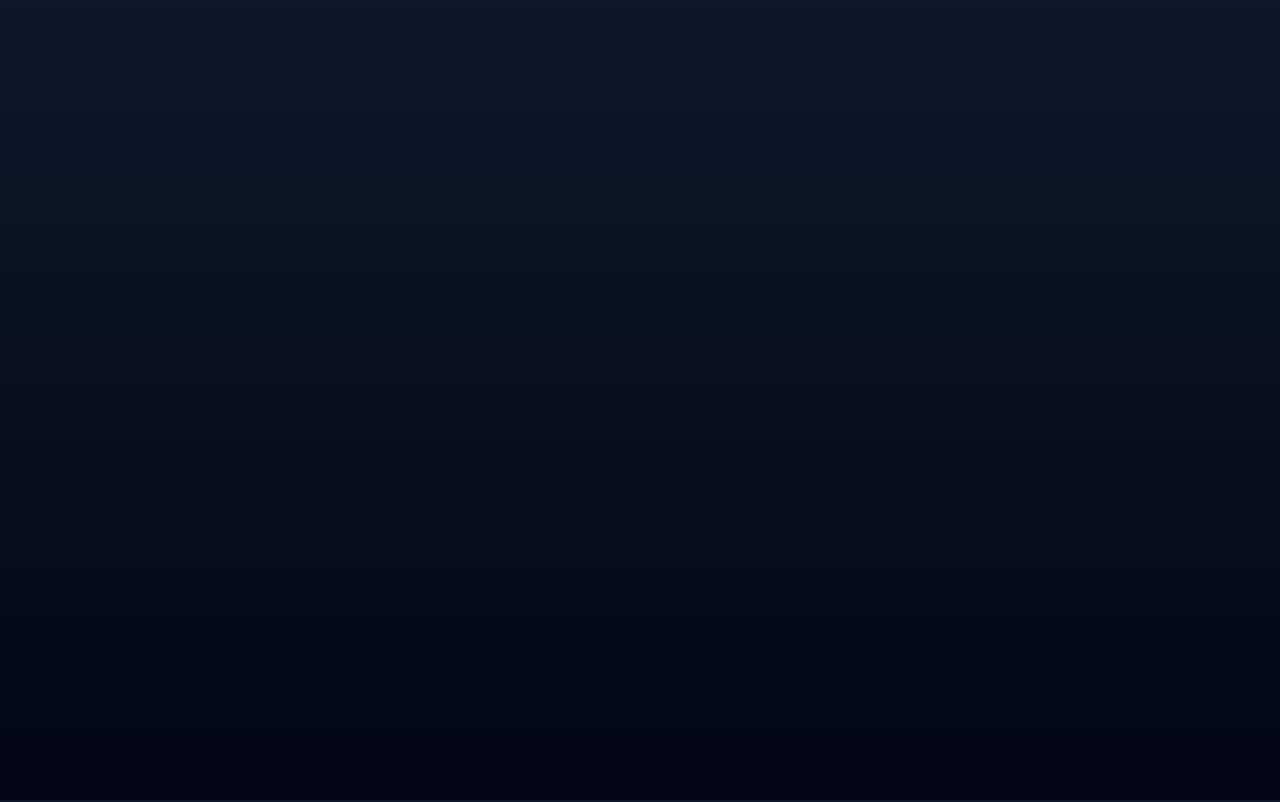
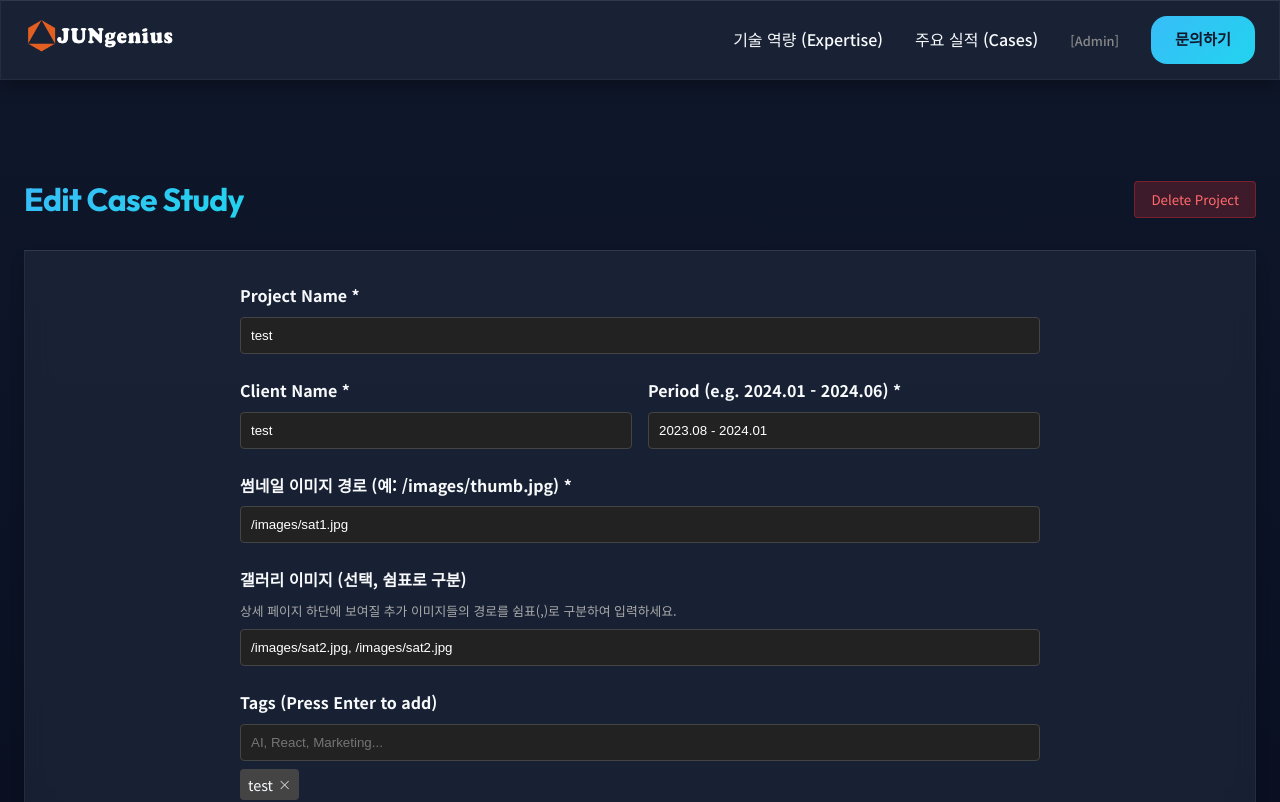
Before and after one commit to junsemi0786/junsemi-portfolio, a Next.js app: page /admin/cases/2a837588-d6a8-43c4-9ce1-ebf3587532bf in a window 1280 px wide. Before the commit this address had no page. Shown: the top 802 px of the page. Built offline with nearby package versions, Linux system fonts and the light colour scheme.

Commit message:
주요실적 상세페이지 수정
하단 영어 한글로 수정

```diff
--- a/data/cases.json
+++ b/data/cases.json
@@ -63,5 +63,26 @@
     "order": 2,
     "createdAt": "2024-05-20T10:00:00.000Z",
     "updatedAt": "2026-02-01T10:16:08.746Z"
+  },
+  {
+    "clientName": "test",
+    "projectName": "test",
+    "period": "2023.08 - 2024.01",
+    "tags": [
+      "test"
+    ],
+    "thumbnailUrl": "/images/sat1.jpg",
+    "gallery": [
+      "/images/sat2.jpg",
+      "/images/sat2.jpg"
+    ],
+    "summary": "test",
+    "description": "test",
+    "outcome": "test",
+    "status": "published",
+    "order": 0,
+    "id": "2a837588-d6a8-43c4-9ce1-ebf3587532bf",
+    "createdAt": "2026-02-09T10:58:04.613Z",
+    "updatedAt": "2026-02-09T10:58:04.613Z"
   }
 ]
```
Also changed, not shown: src/app/cases/[id]/page.tsx (+6 -6 lines).
